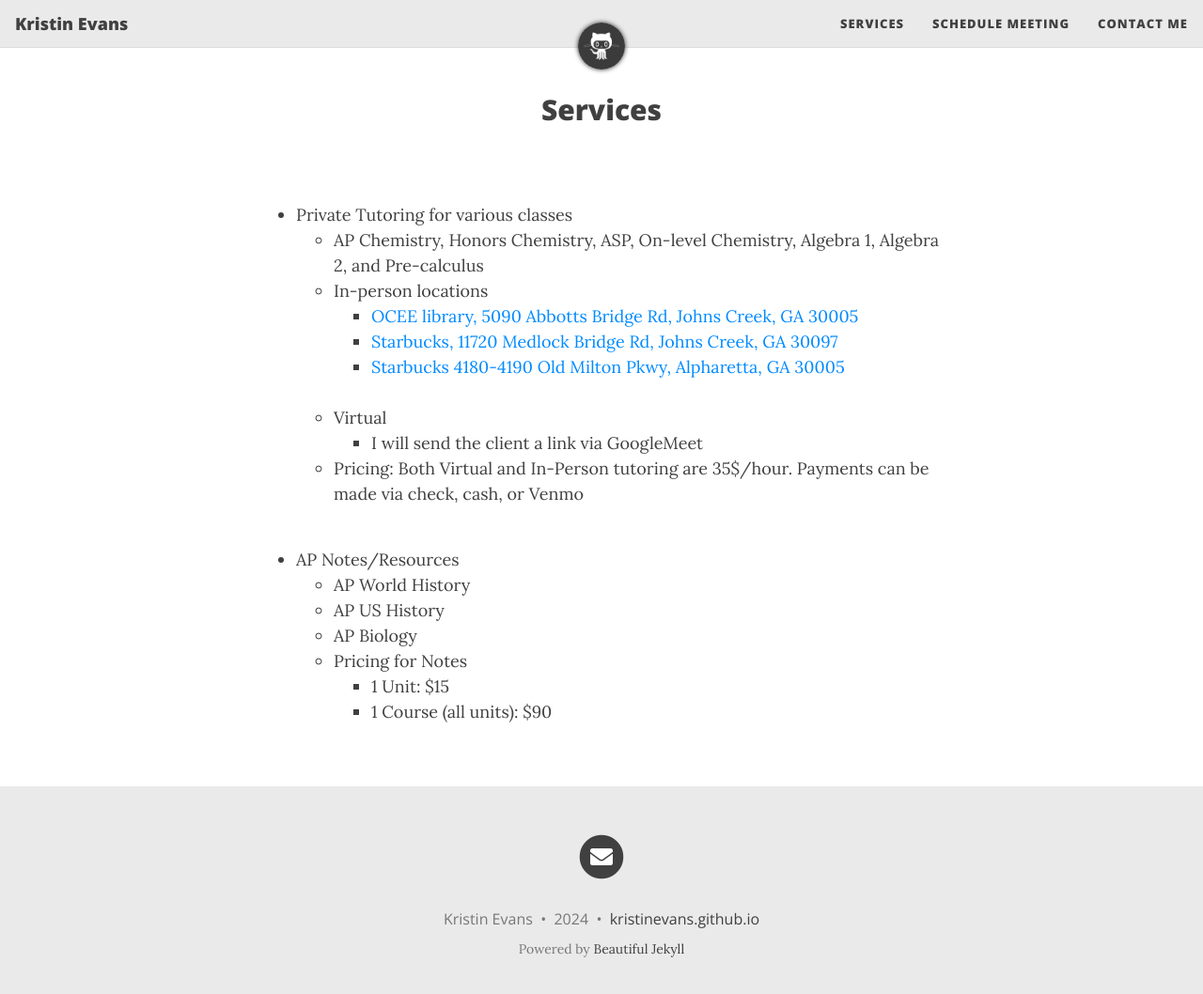
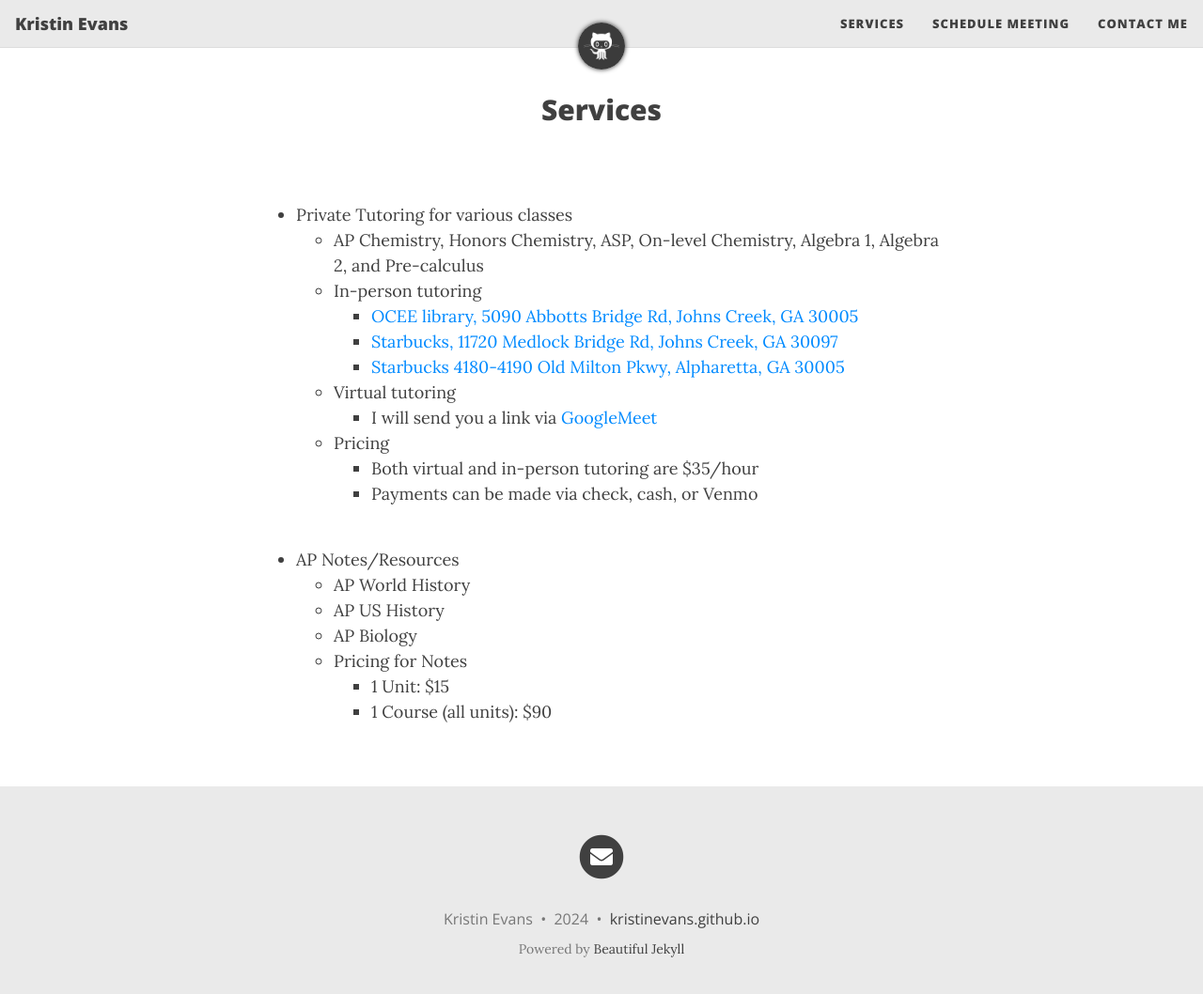
Before and after one commit to kristinevans/kristinevans.github.io, a Jekyll site: the page built from services.html, in a window 1280 px wide and 1071 px high. Shown: the top 1058 px of the window at 94% size. Built offline with Jekyll 4.4.1, drawn with Linux system fonts in a browser that asks for light colours; nearby versions of some CDN libraries.

Commit message:
Update services page

```diff
--- a/_layouts/services.html
+++ b/_layouts/services.html
@@ -29,7 +29,7 @@ layout: base
                 1, Algebra 2, and Pre-calculus
               </li>
               <li>
-                In-person locations
+                In-person tutoring
                 <ul>
                   <li>
                     <a
@@ -59,16 +59,23 @@ layout: base
                   </li>
                 </ul>
               </li>
-              <br />
               <li>
-                Virtual
+                Virtual tutoring
                 <ul>
-                  <li>I will send the client a link via GoogleMeet</li>
+                  <li>
+                    I will send you a link via
+                    <a href="https://meet.google.com/?pli=1" target="_blank"
+                      >GoogleMeet</a
+                    >
+                  </li>
                 </ul>
               </li>
               <li>
-                Pricing: Both Virtual and In-Person tutoring are 35$/hour.
-                Payments can be made via check, cash, or Venmo
+                Pricing
+                <ul>
+                  <li>Both virtual and in-person tutoring are $35/hour</li>
+                  <li>Payments can be made via check, cash, or Venmo</li>
+                </ul>
               </li>
             </ul>
           </li>
```
